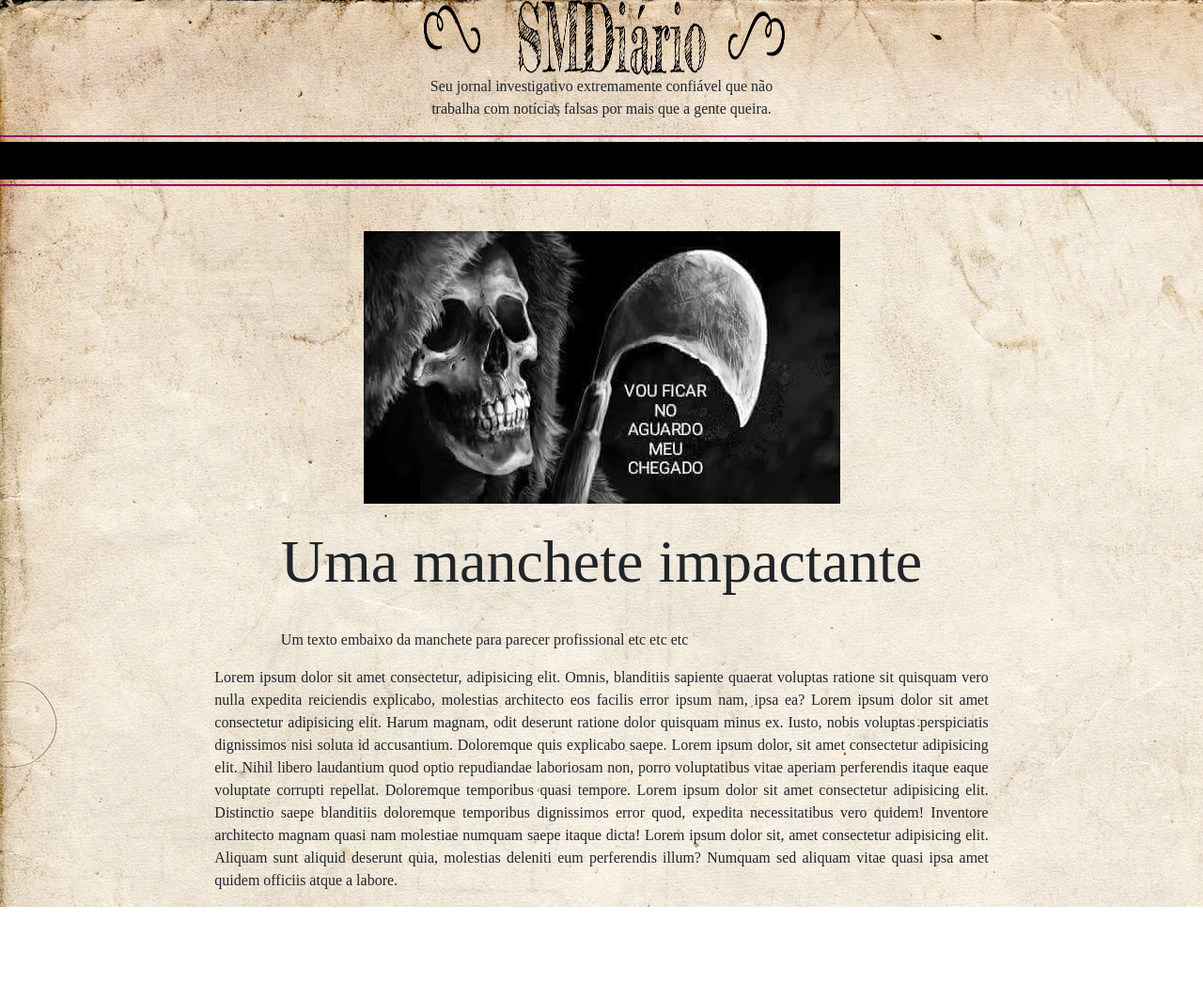
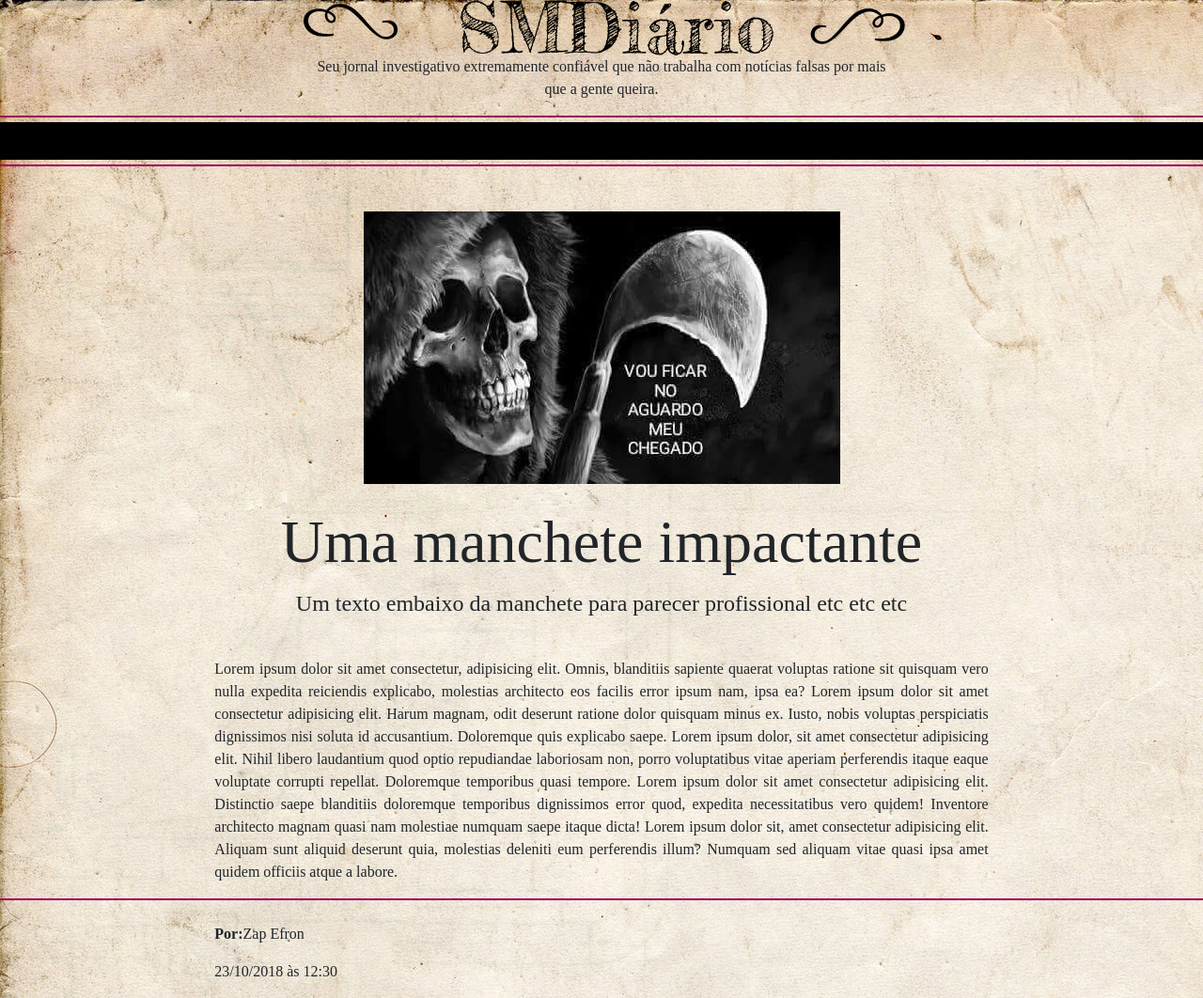
Before and after one commit to Hyuan02/journalHalloween, a plain HTML site: page index.html in a window 1280 px wide. Shown: the whole page at 94% size. Before the commit the page ends 965 px from the top, so only its background shows below. Drawn offline with nearby package versions, Linux system fonts and the light colour scheme; a web font is replaced by a local one.

Commit message:
Template do Jornal Finalizado

```diff
--- a/css/estilo.css
+++ b/css/estilo.css
@@ -3,11 +3,10 @@ body{
   font-family: 'Halant', serif;
 }
 
-#decorativo1, #decorativo3{
+#decorativo1, #decorativo3, #decorativo4{
   width:100%;
   border-bottom:solid 2px;
   border-color:#9e005e;
-
 }
 #decorativo2{
   width:100%;
@@ -20,12 +19,22 @@ body{
   margin-top:5px;
 }
 
-#img-logo{
-  width:30vw;
-  height:10vh;
-}
-
+  #img-logo{
+    width:75%;
+    margin:auto;
+  }
 h1{
   font-weight: 500;
   font-size: 4em;
 }
+
+#descricao{
+  font-size:1.5em;
+}
+
+@media(min-width:600px){
+    #img-logo{
+    width:50%;
+    margin:auto;
+  }
+}
--- a/index.html
+++ b/index.html
@@ -11,12 +11,10 @@
         <section id="Teste" class="container-fluid">
             <div class="justify-content-md-center">
                     <div id="titulo" class="row justify-content-md-center">`
-                        <div id="logoJornal" class="col-md-auto">
                             <img id="img-logo" src="imagens/LogoDiario.png">
-                        </div>
                     </div>
                     <div class="row justify-content-md-center">
-                        <div class="col-md-4">
+                        <div class="col-md-6">
                             <p class="text-center">Seu jornal investigativo extremamente confiável que não trabalha com notícias falsas por mais que a gente queira.</p>
                         </div>
                     </div>
@@ -35,11 +33,14 @@
                 <br>
                     <div class="row justify-content-md-center">
                         <div class="col-md-auto">
-                            <h1>Uma manchete impactante</h1><br>
-                            <p>Um texto embaixo da manchete para parecer profissional etc etc etc</p>
+                            <h1>Uma manchete impactante</h1>
                         </div>
                     </div>
-
+                    <div class="row justify-content-md-center">
+                        <div class="col-md-auto">
+                            <p id="descricao">Um texto embaixo da manchete para parecer profissional etc etc etc</p>
+                        </div>
+                    </div><br/>
                     <div class="row justify-content-md-center">
                         <div class="col-md-8">
                             <p class="text-justify">
@@ -51,6 +52,17 @@
                             </p>
                         </div>
                     </div>
+                    <div class="row justify-content-md-center">
+                            <div id="decorativo4"></div>
+                    </div><br>
+                    <div class="row">
+                        <div class="col-md-3 offset-md-2"><p><b>Por:</b>Zap Efron</p></div>
+                    </div>
+                    <div class="row">
+                        <div class="col-md-2 offset-md-2">
+                            <p>23/10/2018 às 12:30</p>
+                        </div>
+                    </div>
             </div>
         </section>
     </body>
```
